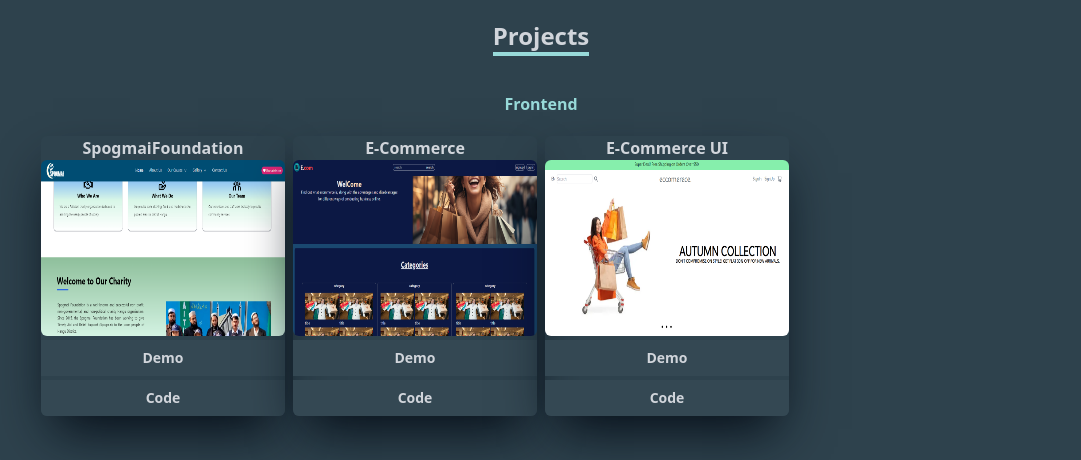
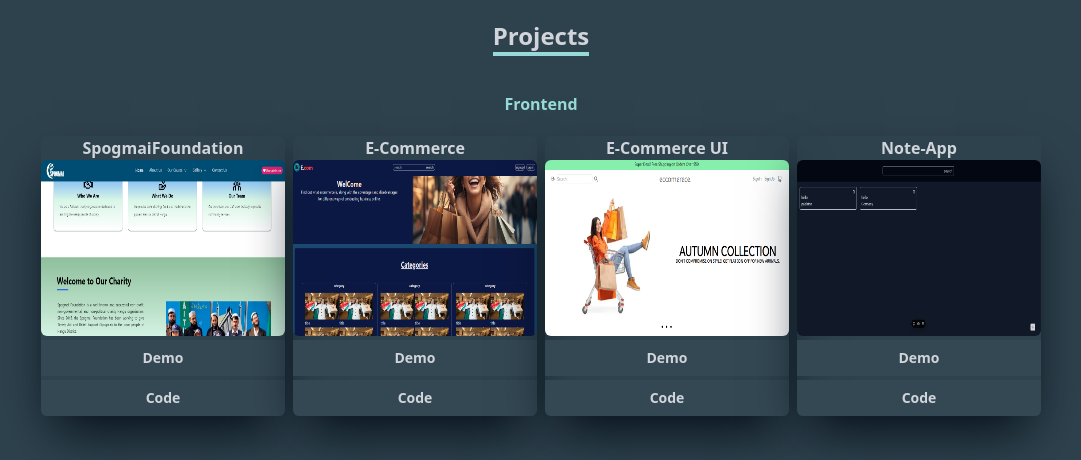
Before and after one commit to AbduRazaq-23/personal_portfolio, a React (Vite) app: page / in a window 1280 px wide. Shown: the part 1500-1960 px from the top of the page, without its empty margins (99-1180 px from the left). Built offline with nearby package versions, Linux system fonts and the light colour scheme.

Commit message:
add a frontend project

```diff
--- a/src/projectData/ProjectData.js
+++ b/src/projectData/ProjectData.js
@@ -6,6 +6,7 @@ import finance from "../assets/project/finance.jpg";
 import goFood from "../assets/project/gofood.png";
 import book from "../assets/project/book.jpg";
 import ecompic from "../assets/project/ecompic.png";
+import chatapp from "../assets/project/chatapp.png";
 
 // blog pic
 import homeAfter from "../assets/project/blogPic/homeAfter.png";
@@ -70,6 +71,13 @@ export const frontend = [
     dLink: "https://eccomerece-ruddy.vercel.app/",
     cLink: "https://github.com/AbduRazaq-23/eccomerece",
   },
+  {
+    id: 4,
+    name: "Note-App",
+    img: chatapp,
+    dLink: "https://note-app-eight-lemon.vercel.app/",
+    cLink: "https://github.com/AbduRazaq-23/note_app.git",
+  },
 ];
 export const backend = [
   {
```
Also changed, not shown: src/assets/project/chatapp.png (added).
